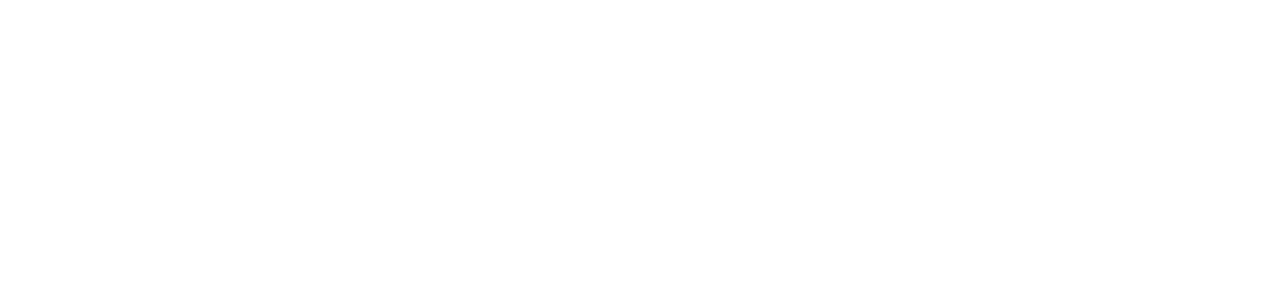
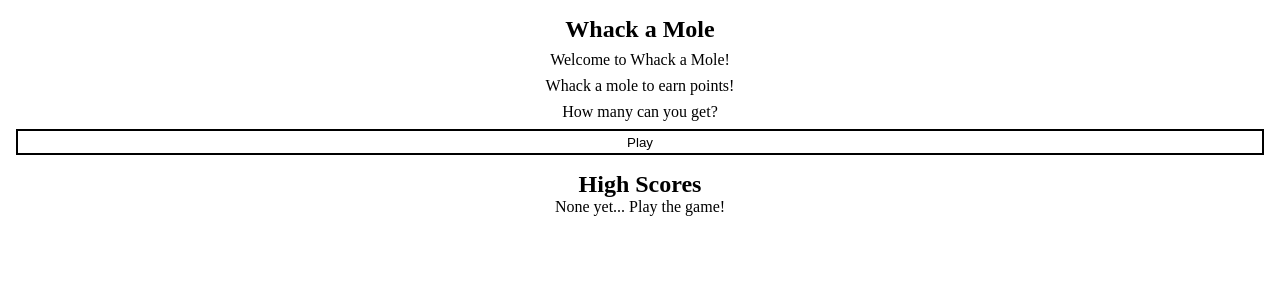
Before and after one commit to marymevs/whack-a-mole, a React (Vite) app: page / in a window 1280 px wide. Shown: the top 300 px of the page. Built offline with nearby package versions, Linux system fonts and the light colour scheme.

Commit message:
Create welcome page

```diff
--- a/src/App.jsx
+++ b/src/App.jsx
@@ -1,3 +1,4 @@
+import Welcome from "./Welcome";
 export default function App() {
-  return <></>;
+  return <Welcome />;
 }
--- /dev/null
+++ b/src/Welcome.jsx
@@ -0,0 +1,19 @@
+import "./welcome.css";
+
+export default function Welcome() {
+  return (
+    <main>
+      <section className="welcome">
+        <h1>Whack a Mole</h1>
+        <p>Welcome to Whack a Mole!</p>
+        <p>Whack a mole to earn points!</p>
+        <p>How many can you get?</p>
+        <button>Play</button>
+      </section>
+      <section className="high-score">
+        <h2>High Scores</h2>
+        <p>None yet... Play the game!</p>
+      </section>
+    </main>
+  );
+}
--- a/src/index.css
+++ b/src/index.css
@@ -1,3 +1,14 @@
+* {
+  margin: 0;
+  padding: 0;
+  box-sizing: border-box;
+  text-align: center;
+}
+
+body {
+  padding: 1rem;
+}
+
 .hole {
   background: url("/hole.png") no-repeat center/contain;
 }
--- /dev/null
+++ b/src/welcome.css
@@ -0,0 +1,21 @@
+main {
+  display: flex;
+  flex-direction: column;
+  gap: 1rem;
+}
+
+.welcome {
+  display: grid;
+  gap: 0.5rem;
+}
+
+button {
+  border: 2px solid black;
+  padding: 0.5ch;
+  background-color: white;
+}
+
+button:hover {
+  cursor: pointer;
+  background-color: #eee;
+}
```
